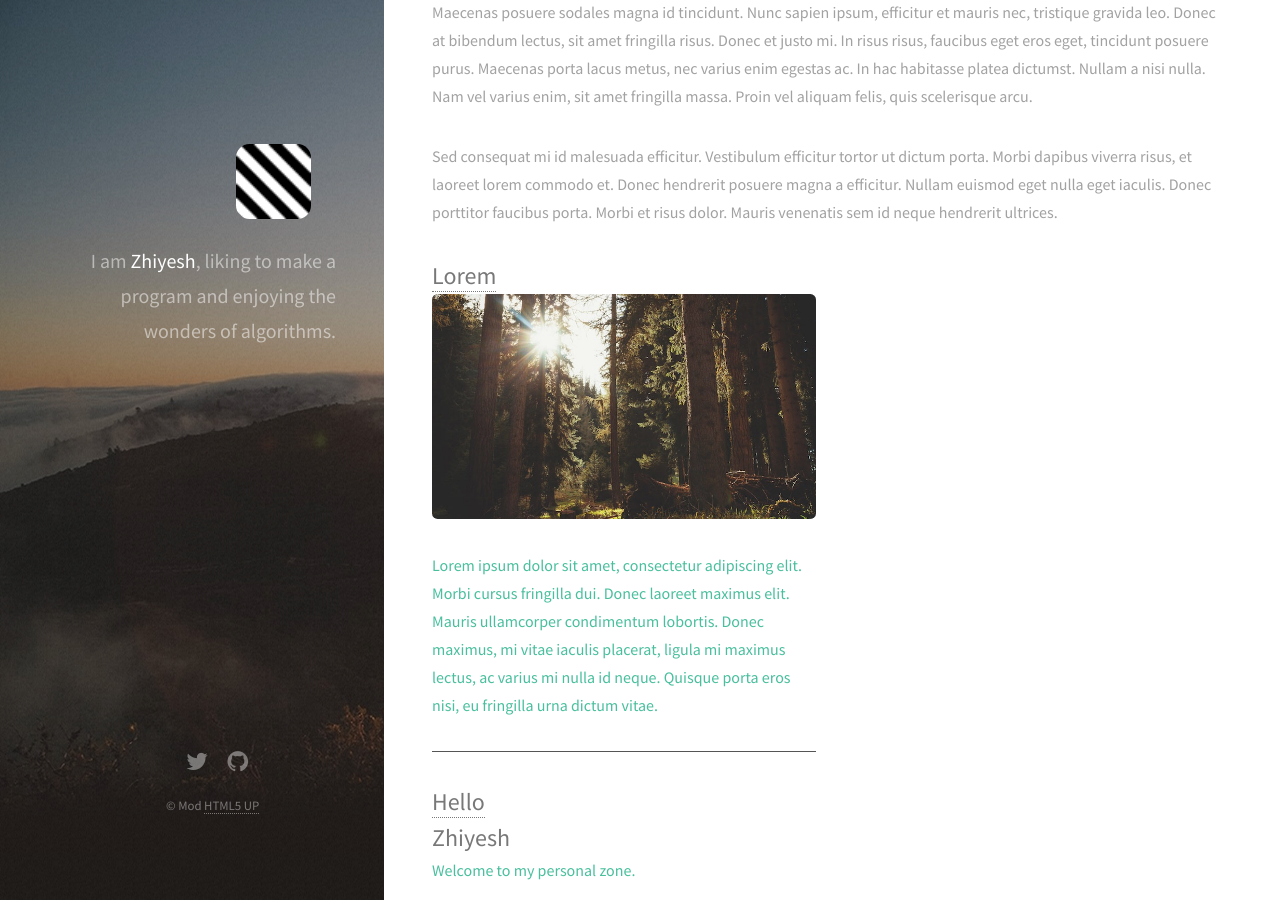
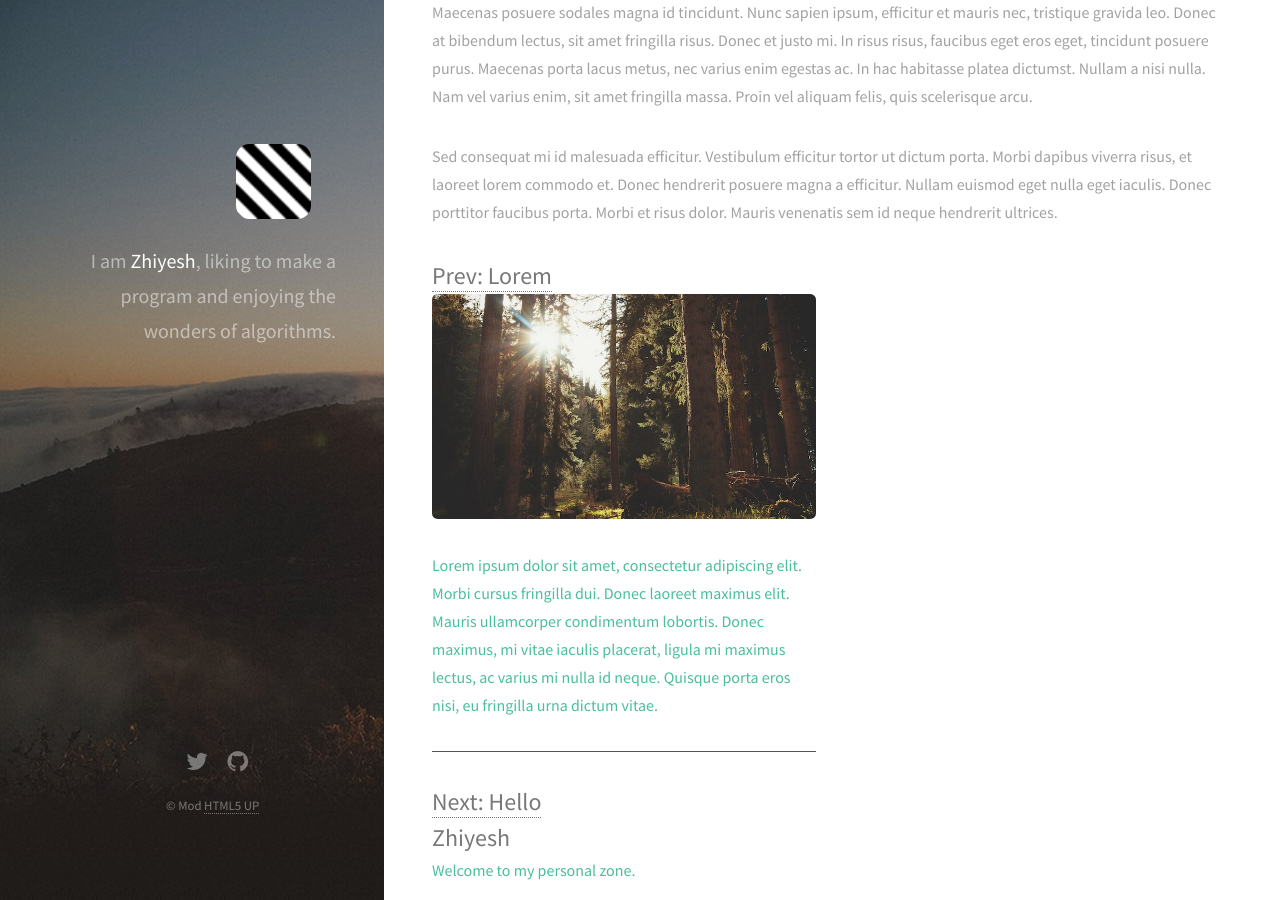
Before and after one commit to Zhiyelah/zhiyelah.github.io, a Jekyll site: the page built from _posts/2015-02-06-welcome-to-jekyll.markdown, in a window 1280 px wide and 900 px high, scrolled down 931 px. Built offline with Jekyll 4.4.1, drawn with Linux system fonts in a browser that asks for light colours; nearby versions of some CDN libraries.

Commit message:
Update post.html

```diff
--- a/_layouts/post.html
+++ b/_layouts/post.html
@@ -17,7 +17,7 @@ layout: default
       {% if page.previous %}
         <article class="{% cycle '6u', '6u$' %} 12u(small) excerpt">
           <header>
-            <h2><a href="{{ page.previous.url }}">{{ page.previous.title }}</a></h2>
+            <h2><a href="{{ page.previous.url }}">Prev: {{ page.previous.title }}</a></h2>
           </header>
           <section>
             <a href="{{ page.previous.url }}">{{ page.previous.excerpt }}</a>
@@ -34,7 +34,7 @@ layout: default
       {% if page.next %}
         <article class="{% cycle '6u', '6u$' %} 12u(small) excerpt f-right">
           <header>
-            <h2><a href="{{ page.next.url }}">{{ page.next.title }}</a></h2>
+            <h2><a href="{{ page.next.url }}">Next: {{ page.next.title }}</a></h2>
           </header>
           <section>
             <a href="{{ page.next.url }}">{{ page.next.excerpt | markdownify }}</a>
```
